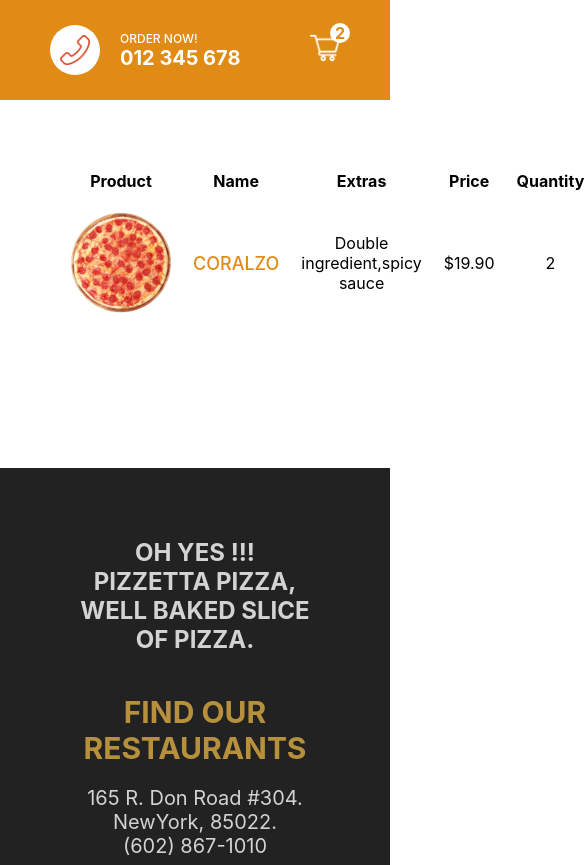
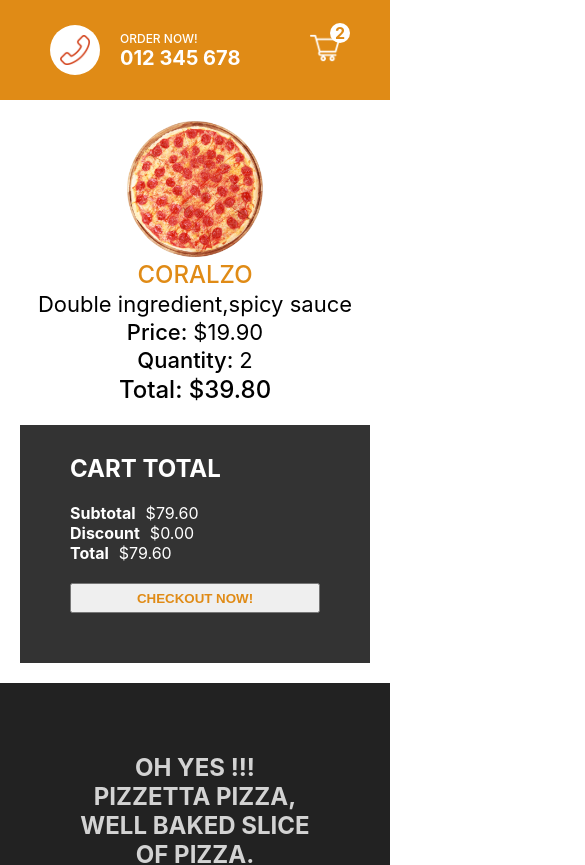
Before and after one commit to Alan-N-Pereira/Pizzetta, a Next.js app: page /cart in a window 390 px wide. Shown: the top 865 px of the page, 585 px wide, since content can reach past the window. Built offline with nearby package versions, Linux system fonts and the light colour scheme.

Commit message:
Update Style and component

```diff
--- a/pages/cart.jsx
+++ b/pages/cart.jsx
@@ -7,7 +7,7 @@
     <div className={styles.container}>
         <div className={styles.left}>
             <table className={styles.table}>
-                <tr className={styles.tr}>
+                <tr className={styles.trTitle}>
                     <th>Product</th>
                     <th>Name</th>
                     <th>Extras</th>
@@ -15,7 +15,7 @@
                     <th>Quantity</th>
                     <th>Total</th>
                 </tr>
-                <tr>
+                <tr className={styles.tr}>
                     <td className={styles.td}>
                         <div className={styles.imgContainer}>
                             <Image src='/img/pizza.png' alt='' objectFit='cover' layout='fill' />
--- a/pages/order/[id].jsx
+++ b/pages/order/[id].jsx
@@ -14,13 +14,13 @@
         <div className={styles.left}>
             <div className={styles.row}>
                 <table className={styles.table}>
-                    <tr className={styles.tr}>
+                    <tr className={styles.trTitle}>
                         <th>Order ID</th>
                         <th>Customer</th>
                         <th>Address</th>
                         <th>Total</th>
                     </tr>
-                    <tr>
+                    <tr className={styles.tr}>
                         <td className={styles.td}>
                             <span className={styles.id}>12345678</span>
                         </td>
--- a/styles/Cart.module.css
+++ b/styles/Cart.module.css
@@ -1,7 +1,8 @@
 .container {
-	/* height: calc(100vh - 100px); */
+	height: calc(100vh - 100px);
 	padding: 50px;
 	display: flex;
+	padding-top: 100px;
 }
 
 .left {
@@ -62,3 +63,60 @@
 	cursor: pointer;
 	margin-top: 20px;
 }
+
+@media screen and (max-width: 786px) {
+	.container {
+		height: auto;
+	  flex-direction: column;
+	  padding: 20px;
+	}
+
+	.table {
+	  display: flex;
+	  flex-direction: column;
+	  align-items: center;
+	  justify-content: center;
+	}
+
+	.trTitle{
+	  display: none;
+	}
+
+	.tr{
+	  display: flex;
+	  flex-direction: column;
+	  align-items: center;
+	  justify-content: center;
+	  margin-bottom: 20px;
+	}
+
+	.imgContainer{
+	  width: 35vw;
+	  height: 35vw;
+	}
+
+	.name,.total{
+	  font-size: 24px;
+	}
+
+	.extras,.price,.quantity{
+	  font-size: 22px;
+	}
+
+	.price::before{
+	  content: "Price: ";
+	  font-weight: 500;
+	}
+	.quantity::before{
+	  content: "Quantity: ";
+	  font-weight: 500;
+	}
+	.total::before{
+	  content: "Total: ";
+	  font-weight: 500;
+	}
+
+	.wrapper{
+	  width: 100%;
+	}
+  }
--- a/styles/Footer.module.css
+++ b/styles/Footer.module.css
@@ -37,7 +37,7 @@
 	color: rgb(211, 211, 211);
 }
 
-@media screen and (max-width: 480px) {
+@media screen and (max-width: 786px) {
 	.container {
 		height: auto;
 		text-align: center;
--- a/styles/Navbar.module.css
+++ b/styles/Navbar.module.css
@@ -80,7 +80,7 @@
 	color: #e08b16;
 }
 
-@media screen and (max-width: 480px) {
+@media screen and (max-width: 786px) {
 	.item:nth-child(2) {
 		display: none;
 	}
--- a/styles/Order.module.css
+++ b/styles/Order.module.css
@@ -1,6 +1,8 @@
 .container {
+	height: calc(100vh - 100px);
 	padding: 50px;
 	display: flex;
+	padding-top: 100px;
 }
 
 .left {
@@ -8,7 +10,7 @@
 }
 
 .table {
-	width: 100%;
+	width: 80%;
 	text-align: left;
 	margin-bottom: 50px;
 }
@@ -81,3 +83,61 @@
 	cursor: not-allowed;
 	margin-top: 20px;
 }
+
+@media screen and (max-width: 786px) {
+	.container{
+		height: auto;
+		flex-direction: column;
+	}
+
+	.table{
+		width: 100%;
+	}
+
+	.trTitle{
+		display: none;
+	}
+
+	.tr{
+		display: flex;
+		flex-direction: column;
+		justify-content: center;
+		align-items: center;
+		font-size: 20px;
+	}
+
+	.id::before{
+		content: 'Order ID: ';
+		font-weight: 500;
+	}
+
+	.name::before{
+		content: 'Customer: ';
+		font-weight: 500;
+	}
+
+	.address::before{
+		content: 'Address: ';
+		font-weight: 500;
+	}
+
+	.total::before{
+		content: 'Total: ';
+		font-weight: 500;
+	}
+
+	.row:last-child{
+		flex-direction: column;
+		justify-content: center;
+		align-items: center;
+		width: 100%;
+	}
+
+	.done,.notDone,.inProgress{
+		margin-bottom: 20px;
+	}
+
+	.wrapper{
+		width: 100%;
+	}
+}
--- a/styles/PizzaCard.module.css
+++ b/styles/PizzaCard.module.css
@@ -26,7 +26,7 @@
 	color: #777;
 }
 
-@media screen and (max-width: 480px) {
+@media screen and (max-width: 786px) {
 	.container {
 		width: 100%;
 	}
--- a/styles/Product.module.css
+++ b/styles/Product.module.css
@@ -97,7 +97,7 @@
 	cursor: pointer;
 }
 
-@media screen and (max-width: 480px) {
+@media screen and (max-width: 786px) {
 	.container {
 		height: auto;
 		text-align: center;
--- a/styles/ProductList.module.css
+++ b/styles/ProductList.module.css
@@ -19,7 +19,7 @@
 	flex-wrap: wrap;
 }
 
-@media screen and (max-width: 480px) {
+@media screen and (max-width: 786px) {
 	.title {
 		text-align: center;
 	}
```
